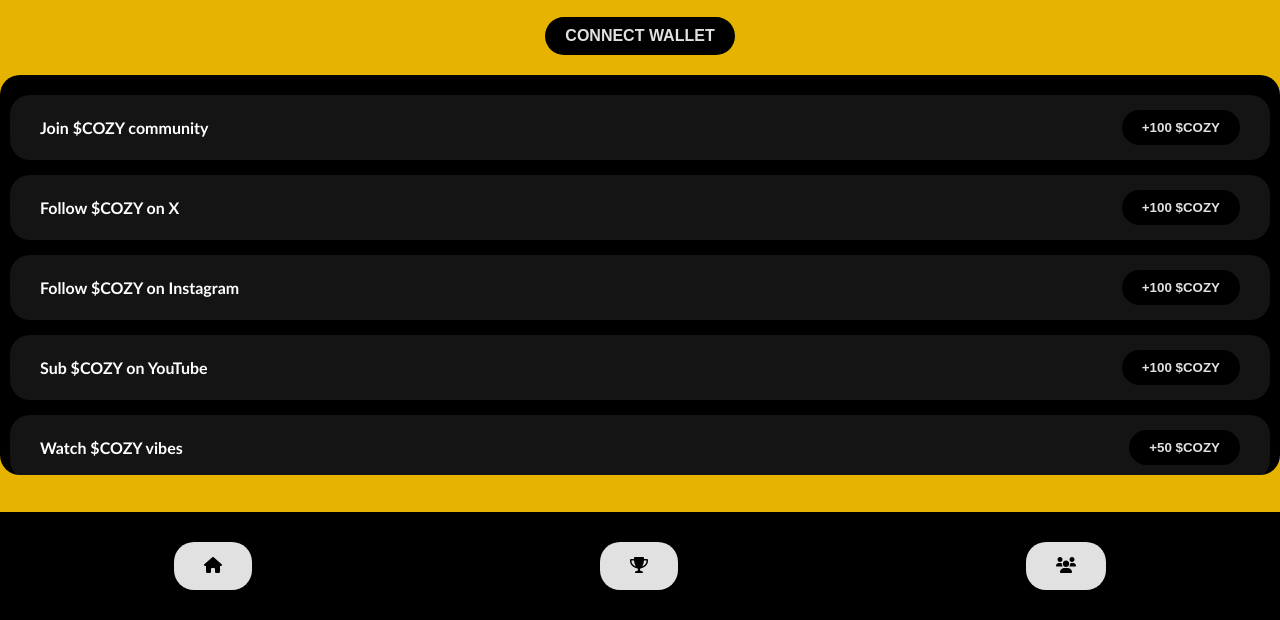
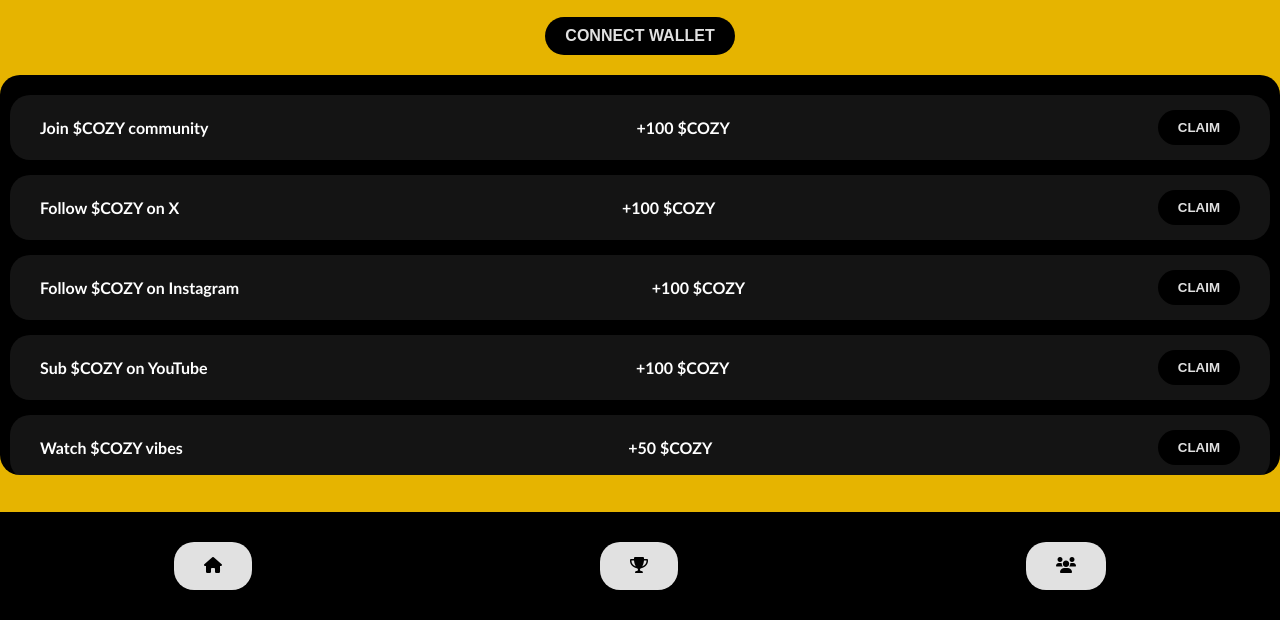
Before and after one commit to sinasll/betacozy, a plain HTML site: page index.html in a window 1280 px wide. Shown: the part 180-800 px from the top of the page. Drawn offline with Linux system fonts and the light colour scheme; a script that the page names is missing.

Commit message:
Update index.html

```diff
--- a/index.html
+++ b/index.html
@@ -28,35 +28,43 @@
 <div class="tasks-box">
     <div class="task">
         <span>Join $COZY community</span>
-        <button class="claim-btn" onclick="claimTask(1)">+100 $COZY</button>
+        <div><span class="prize">+100 $COZY</span></div>
+        <button class="claim-btn" onclick="claimTask(1)">CLAIM</button>
     </div>
     <div class="task">
         <span>Follow $COZY on X</span>
-        <button class="claim-btn" onclick="claimTask(2)">+100 $COZY</button>
+        <span class="prize">+100 $COZY</span>
+        <button class="claim-btn" onclick="claimTask(2)">CLAIM</button>
     </div>
     <div class="task">
         <span>Follow $COZY on Instagram</span>
-        <button class="claim-btn" onclick="claimTask(2)">+100 $COZY</button>
+        <span class="prize">+100 $COZY</span>
+        <button class="claim-btn" onclick="claimTask(2)">CLAIM</button>
     </div>
     <div class="task">
         <span>Sub $COZY on YouTube</span>
-        <button class="claim-btn" onclick="claimTask(2)">+100 $COZY</button>
+        <span class="prize">+100 $COZY</span>
+        <button class="claim-btn" onclick="claimTask(2)">CLAIM</button>
     </div>
     <div class="task">
         <span>Watch $COZY vibes</span>
-        <button class="claim-btn" onclick="claimTask(3)">+50 $COZY</button>
+        <span class="prize">+50 $COZY</span>
+        <button class="claim-btn" onclick="claimTask(3)">CLAIM</button>
     </div>
     <div class="task">
         <span>Listen to $COZY radio</span>
-        <button class="claim-btn" onclick="claimTask(3)">+50 $COZY</button>
+        <span class="prize">+50 $COZY</span>
+        <button class="claim-btn" onclick="claimTask(3)">CLAIM</button>
     </div>
     <div class="task">
         <span>Retweet $COZY roadmap</span>
-        <button class="claim-btn" onclick="claimTask(3)">+50 $COZY</button>
+        <span class="prize">+50 $COZY</span>
+        <button class="claim-btn" onclick="claimTask(3)">CLAIM</button>
     </div>
     <div class="task">
         <span>Retweet $COZY post</span>
-        <button class="claim-btn" onclick="claimTask(3)">+50 $COZY</button>
+        <span class="prize">+50 $COZY</span>
+        <button class="claim-btn" onclick="claimTask(3)">CLAIM</button>
     </div>
 
 <nav class="nav">
```
